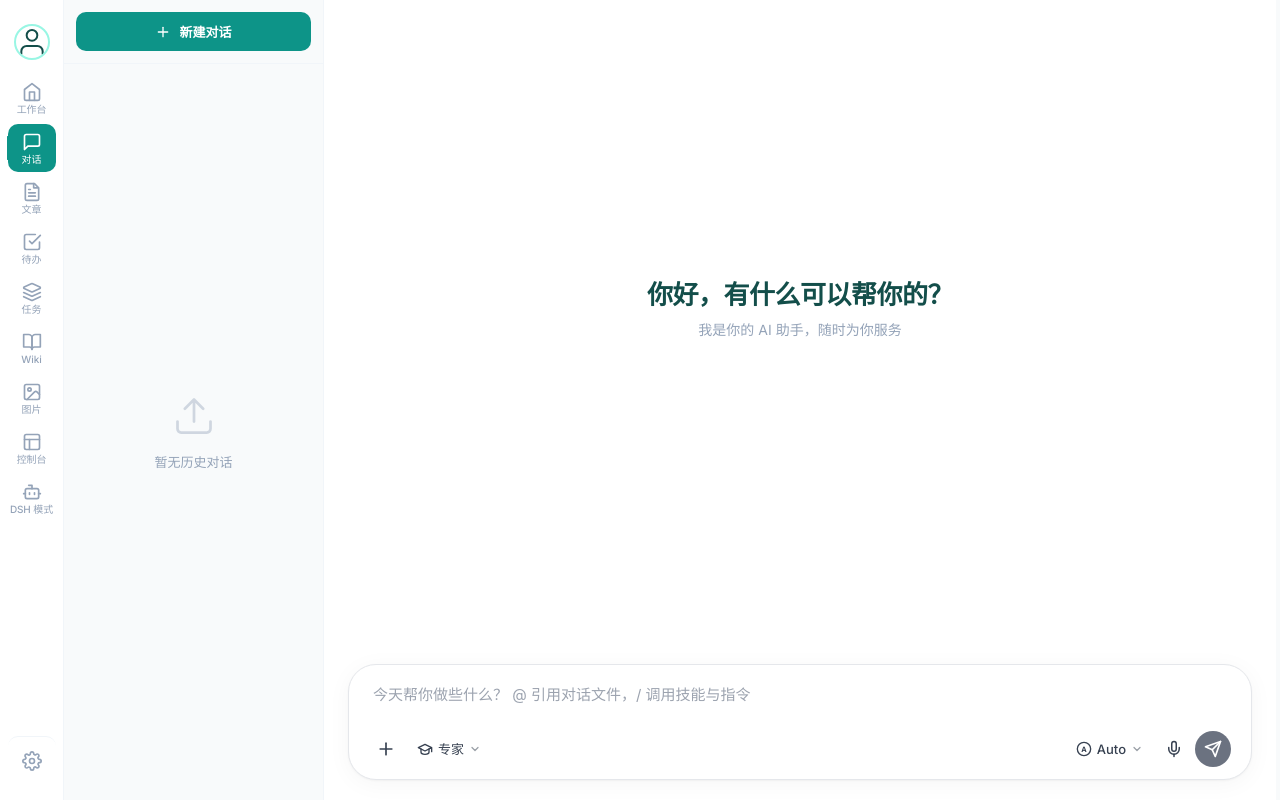
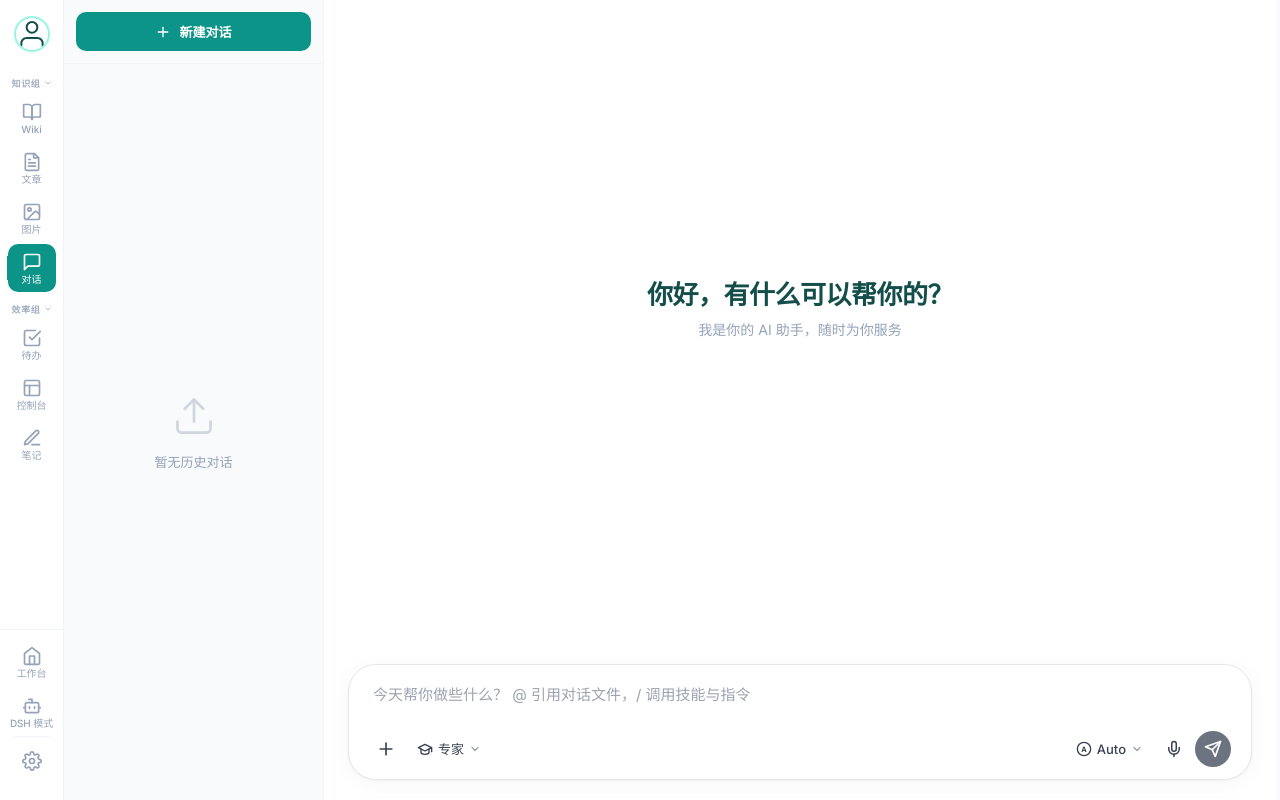
Before and after one commit to zsafly-star/PersonLLMWiki, a Flask app: page /chat in a window 1280 px wide. Run offline with Flask 3, Linux system fonts and the light colour scheme; data that the repository does not hold is empty; some libraries are stand-ins or nearby versions; some web fonts are replaced.

Commit message:
feat: DSH 集成 v0.3 - 侧边栏知识/效率分组

```diff
--- a/src/static/css/components/sidebar.css
+++ b/src/static/css/components/sidebar.css
@@ -22,6 +22,71 @@
     gap: 2px;
     padding-top: 8px;
     flex: 1;
+}
+
+/* ═══ Sidebar Groups (v0.3) ═══ */
+.sidebar-group {
+    width: 100%;
+    display: flex;
+    flex-direction: column;
+    align-items: center;
+    margin-bottom: 4px;
+}
+
+.sidebar-group-title {
+    display: flex;
+    align-items: center;
+    justify-content: center;
+    gap: 3px;
+    width: 100%;
+    height: 22px;
+    padding: 0;
+    border: none;
+    background: none;
+    color: var(--color-muted);
+    font-size: 9px;
+    font-weight: 600;
+    letter-spacing: 0.08em;
+    cursor: pointer;
+    opacity: 0.85;
+    transition: opacity var(--transition-fast), color var(--transition-fast);
+}
+
+.sidebar-group-title:hover {
+    color: var(--color-primary);
+    opacity: 1;
+}
+
+.sidebar-chevron {
+    flex-shrink: 0;
+    transition: transform var(--transition-fast);
+}
+
+.sidebar-group.is-collapsed .sidebar-chevron {
+    transform: rotate(-90deg);
+}
+
+.sidebar-group-body {
+    width: 100%;
+    display: flex;
+    flex-direction: column;
+    align-items: center;
+    gap: 2px;
+}
+
+.sidebar-group.is-collapsed .sidebar-group-body {
+    display: none;
+}
+
+/* ═══ Sidebar Bottom (workbench / mode, no group title) ═══ */
+.sidebar-bottom {
+    width: 100%;
+    display: flex;
+    flex-direction: column;
+    align-items: center;
+    gap: 2px;
+    padding-top: 8px;
+    border-top: 1px solid var(--color-border-light);
 }
 
 /* ═══ Nav Item ═══ */
--- a/src/templates/base.html
+++ b/src/templates/base.html
@@ -27,49 +27,71 @@
         <div class="index-aside">
             <div class="index-aside-root">
                 <div class="aside-item-container">
-                    <div class="item-menu-container">
                     <div class="aside-item item-user top-user">
                         <div class="user-avatar" onclick="location.href='/settings'" style="cursor:pointer" role="button" tabindex="0" aria-label="用户头像，前往设置">
                             <svg id="sidebar-avatar" width="32" height="32" viewBox="0 0 24 24" fill="none" stroke="currentColor" stroke-width="1.5" stroke-linecap="round" stroke-linejoin="round" aria-hidden="true"><path d="M20 21v-2a4 4 0 0 0-4-4H8a4 4 0 0 0-4 4v2"/><circle cx="12" cy="7" r="4"/></svg>
                         </div>
                     </div>
-                        <a href="/" data-nav class="item-menu {% if active_view == 'home' %}is-active{% endif %}" aria-label="工作台">
-                            <svg class="nav-icon" width="20" height="20" viewBox="0 0 24 24" fill="none" stroke="currentColor" stroke-width="2" stroke-linecap="round" stroke-linejoin="round"><path d="m3 9 9-7 9 7v11a2 2 0 0 1-2 2H5a2 2 0 0 1-2-2z"/><polyline points="9 22 9 12 15 12 15 22"/></svg>
-                            <span>工作台</span>
+
+                    <div class="item-menu-container">
+                        <div class="sidebar-group" data-group="knowledge">
+                            <button type="button" class="sidebar-group-title" aria-expanded="true" aria-controls="sg-knowledge">
+                                <span>知识组</span>
+                                <svg class="sidebar-chevron" width="8" height="8" viewBox="0 0 24 24" fill="none" stroke="currentColor" stroke-width="2.5" stroke-linecap="round" stroke-linejoin="round"><polyline points="6 9 12 15 18 9"/></svg>
+                            </button>
+                            <div class="sidebar-group-body" id="sg-knowledge">
+                                <a href="/wiki" data-nav class="item-menu {% if active_view == 'wiki' %}is-active{% endif %}" aria-label="Wiki">
+                                    <svg class="nav-icon" width="20" height="20" viewBox="0 0 24 24" fill="none" stroke="currentColor" stroke-width="2" stroke-linecap="round" stroke-linejoin="round"><path d="M2 3h6a4 4 0 0 1 4 4v14a3 3 0 0 0-3-3H2z"/><path d="M22 3h-6a4 4 0 0 0-4 4v14a3 3 0 0 1 3-3h7z"/></svg>
+                                    <span>Wiki</span>
+                                </a>
+                                <a href="/article" data-nav class="item-menu {% if active_view == 'article' %}is-active{% endif %}" aria-label="文章">
+                                    <svg class="nav-icon" width="20" height="20" viewBox="0 0 24 24" fill="none" stroke="currentColor" stroke-width="2" stroke-linecap="round" stroke-linejoin="round"><path d="M15 2H6a2 2 0 0 0-2 2v16a2 2 0 0 0 2 2h12a2 2 0 0 0 2-2V7z"/><path d="M14 2v5h5"/><path d="M16 13H8"/><path d="M16 17H8"/><path d="M10 9H8"/></svg>
+                                    <span>文章</span>
+                                </a>
+                                <a href="/picture" data-nav class="item-menu {% if active_view == 'picture' %}is-active{% endif %}" aria-label="图片">
+                                    <svg class="nav-icon" width="20" height="20" viewBox="0 0 24 24" fill="none" stroke="currentColor" stroke-width="2" stroke-linecap="round" stroke-linejoin="round"><rect width="18" height="18" x="3" y="3" rx="2" ry="2"/><circle cx="9" cy="9" r="2"/><path d="m21 15-3.086-3.086a2 2 0 0 0-2.828 0L6 21"/></svg>
+                                    <span>图片</span>
                                 </a>
                                 <a href="/chat" data-nav class="item-menu {% if active_view == 'chat' %}is-active{% endif %}" aria-label="对话">
                                     <svg class="nav-icon" width="20" height="20" viewBox="0 0 24 24" fill="none" stroke="currentColor" stroke-width="2" stroke-linecap="round" stroke-linejoin="round"><path d="M21 15a2 2 0 0 1-2 2H7l-4 4V5a2 2 0 0 1 2-2h14a2 2 0 0 1 2 2z"/></svg>
                                     <span>对话</span>
                                 </a>
-                        <a href="/article" data-nav class="item-menu {% if active_view == 'article' %}is-active{% endif %}" aria-label="文章">
-                            <svg class="nav-icon" width="20" height="20" viewBox="0 0 24 24" fill="none" stroke="currentColor" stroke-width="2" stroke-linecap="round" stroke-linejoin="round"><path d="M15 2H6a2 2 0 0 0-2 2v16a2 2 0 0 0 2 2h12a2 2 0 0 0 2-2V7z"/><path d="M14 2v5h5"/><path d="M16 13H8"/><path d="M16 17H8"/><path d="M10 9H8"/></svg>
-                            <span>文章</span>
-                        </a>
+                            </div>
+                        </div>
+
+                        <div class="sidebar-group" data-group="efficiency">
+                            <button type="button" class="sidebar-group-title" aria-expanded="true" aria-controls="sg-efficiency">
+                                <span>效率组</span>
+                                <svg class="sidebar-chevron" width="8" height="8" viewBox="0 0 24 24" fill="none" stroke="currentColor" stroke-width="2.5" stroke-linecap="round" stroke-linejoin="round"><polyline points="6 9 12 15 18 9"/></svg>
+                            </button>
+                            <div class="sidebar-group-body" id="sg-efficiency">
                                 <a href="/todo" data-nav class="item-menu {% if active_view == 'todo' %}is-active{% endif %}" aria-label="待办">
                                     <svg class="nav-icon" width="20" height="20" viewBox="0 0 24 24" fill="none" stroke="currentColor" stroke-width="2" stroke-linecap="round" stroke-linejoin="round"><path d="M9 11l3 3L22 4"/><path d="M21 12v7a2 2 0 0 1-2 2H5a2 2 0 0 1-2-2V5a2 2 0 0 1 2-2h11"/></svg>
                                     <span>待办</span>
                                 </a>
-                        <a href="/tasks" data-nav class="item-menu {% if active_view == 'tasks' %}is-active{% endif %}" aria-label="任务">
-                            <svg class="nav-icon" width="20" height="20" viewBox="0 0 24 24" fill="none" stroke="currentColor" stroke-width="2" stroke-linecap="round" stroke-linejoin="round"><path d="m12.83 2.18a2 2 0 0 0-1.66 0L2.6 6.08a1 1 0 0 0 0 1.83l8.58 3.91a2 2 0 0 0 1.66 0l8.58-3.9a1 1 0 0 0 0-1.83Z"/><path d="m22 17.65-9.17 4.16a2 2 0 0 1-1.66 0L2 17.65"/><path d="m22 12.65-9.17 4.16a2 2 0 0 1-1.66 0L2 12.65"/></svg>
-                            <span>任务</span>
-                        </a>
-                        <a href="/wiki" data-nav class="item-menu {% if active_view == 'wiki' %}is-active{% endif %}" aria-label="Wiki">
-                            <svg class="nav-icon" width="20" height="20" viewBox="0 0 24 24" fill="none" stroke="currentColor" stroke-width="2" stroke-linecap="round" stroke-linejoin="round"><path d="M2 3h6a4 4 0 0 1 4 4v14a3 3 0 0 0-3-3H2z"/><path d="M22 3h-6a4 4 0 0 0-4 4v14a3 3 0 0 1 3-3h7z"/></svg>
-                            <span>Wiki</span>
-                        </a>
-                        <a href="/picture" data-nav class="item-menu {% if active_view == 'picture' %}is-active{% endif %}" aria-label="图片">
-                            <svg class="nav-icon" width="20" height="20" viewBox="0 0 24 24" fill="none" stroke="currentColor" stroke-width="2" stroke-linecap="round" stroke-linejoin="round"><rect width="18" height="18" x="3" y="3" rx="2" ry="2"/><circle cx="9" cy="9" r="2"/><path d="m21 15-3.086-3.086a2 2 0 0 0-2.828 0L6 21"/></svg>
-                            <span>图片</span>
-                        </a>
                                 <a href="/automation" data-nav class="item-menu {% if active_view == 'automation' %}is-active{% endif %}" aria-label="控制台">
                                     <svg class="nav-icon" width="20" height="20" viewBox="0 0 24 24" fill="none" stroke="currentColor" stroke-width="2" stroke-linecap="round" stroke-linejoin="round"><rect width="18" height="18" x="3" y="3" rx="2"/><path d="M3 9h18"/><path d="M9 21V9"/></svg>
                                     <span>控制台</span>
+                                </a>
+                                <a href="/note" data-nav class="item-menu {% if active_view == 'note' %}is-active{% endif %}" aria-label="笔记">
+                                    <svg class="nav-icon" width="20" height="20" viewBox="0 0 24 24" fill="none" stroke="currentColor" stroke-width="2" stroke-linecap="round" stroke-linejoin="round"><path d="M12 20h9"/><path d="M16.5 3.5a2.121 2.121 0 0 1 3 3L7 19l-4 1 1-4Z"/></svg>
+                                    <span>笔记</span>
+                                </a>
+                            </div>
+                        </div>
+                    </div>
+
+                    <div class="sidebar-bottom">
+                        <a href="/" data-nav class="item-menu {% if active_view == 'home' %}is-active{% endif %}" aria-label="工作台">
+                            <svg class="nav-icon" width="20" height="20" viewBox="0 0 24 24" fill="none" stroke="currentColor" stroke-width="2" stroke-linecap="round" stroke-linejoin="round"><path d="m3 9 9-7 9 7v11a2 2 0 0 1-2 2H5a2 2 0 0 1-2-2z"/><polyline points="9 22 9 12 15 12 15 22"/></svg>
+                            <span>工作台</span>
                         </a>
                         <a href="/agent" data-nav class="item-menu {% if active_view == 'agent' %}is-active{% endif %}" aria-label="DSH 模式">
                             <svg class="nav-icon" width="20" height="20" viewBox="0 0 24 24" fill="none" stroke="currentColor" stroke-width="2" stroke-linecap="round" stroke-linejoin="round"><path d="M12 8V4H8"/><rect width="16" height="12" x="4" y="8" rx="2"/><path d="M2 14h2"/><path d="M20 14h2"/><path d="M15 13v2"/><path d="M9 13v2"/></svg>
                             <span>DSH 模式</span>
                         </a>
                     </div>
+
                     <a href="/settings" data-nav class="aside-item item-setting {% if active_view == 'settings' %}is-active{% endif %}" aria-label="设置">
                         <svg class="nav-icon" width="20" height="20" viewBox="0 0 24 24" fill="none" stroke="currentColor" stroke-width="2" stroke-linecap="round" stroke-linejoin="round"><circle cx="12" cy="12" r="3"/><path d="M19.4 15a1.65 1.65 0 0 0 .33 1.82l.06.06a2 2 0 0 1 0 2.83 2 2 0 0 1-2.83 0l-.06-.06a1.65 1.65 0 0 0-1.82-.33 1.65 1.65 0 0 0-1 1.51V21a2 2 0 0 1-2 2 2 2 0 0 1-2-2v-.09A1.65 1.65 0 0 0 9 19.4a1.65 1.65 0 0 0-1.82.33l-.06.06a2 2 0 0 1-2.83 0 2 2 0 0 1 0-2.83l.06-.06a1.65 1.65 0 0 0 .33-1.82 1.65 1.65 0 0 0-1.51-1H3a2 2 0 0 1-2-2 2 2 0 0 1 2-2h.09A1.65 1.65 0 0 0 4.6 9a1.65 1.65 0 0 0-.33-1.82l-.06-.06a2 2 0 0 1 0-2.83 2 2 0 0 1 2.83 0l.06.06a1.65 1.65 0 0 0 1.82.33H9a1.65 1.65 0 0 0 1-1.51V3a2 2 0 0 1 2-2 2 2 0 0 1 2 2v.09a1.65 1.65 0 0 0 1 1.51 1.65 1.65 0 0 0 1.82-.33l.06-.06a2 2 0 0 1 2.83 0 2 2 0 0 1 0 2.83l-.06.06a1.65 1.65 0 0 0-.33 1.82V9a1.65 1.65 0 0 0 1.51 1H21a2 2 0 0 1 2 2 2 2 0 0 1-2 2h-.09a1.65 1.65 0 0 0-1.51 1z"/></svg>
                     </a>
@@ -370,5 +392,31 @@
             if (el) { el.innerHTML = window.AVATAR_SVGS[saved] || window.AVATAR_SVGS['user']; }
         })();
     </script>
+    <script>
+    (function() {
+        var STORAGE_PREFIX = 'sidebar_group_';
+        var groups = document.querySelectorAll('.sidebar-group');
+        groups.forEach(function(group) {
+            var name = group.getAttribute('data-group');
+            if (!name) return;
+            var key = STORAGE_PREFIX + name;
+            var title = group.querySelector('.sidebar-group-title');
+            var body = group.querySelector('.sidebar-group-body');
+            if (!title || !body) return;
+
+            // 恢复折叠状态（默认展开）
+            if (localStorage.getItem(key) === 'collapsed') {
+                group.classList.add('is-collapsed');
+                title.setAttribute('aria-expanded', 'false');
+            }
+
+            title.addEventListener('click', function() {
+                var collapsed = group.classList.toggle('is-collapsed');
+                title.setAttribute('aria-expanded', collapsed ? 'false' : 'true');
+                localStorage.setItem(key, collapsed ? 'collapsed' : 'expanded');
+            });
+        });
+    })();
+    </script>
 </body>
 </html>
```
Lines whose indentation alone changed are shown as unchanged.
